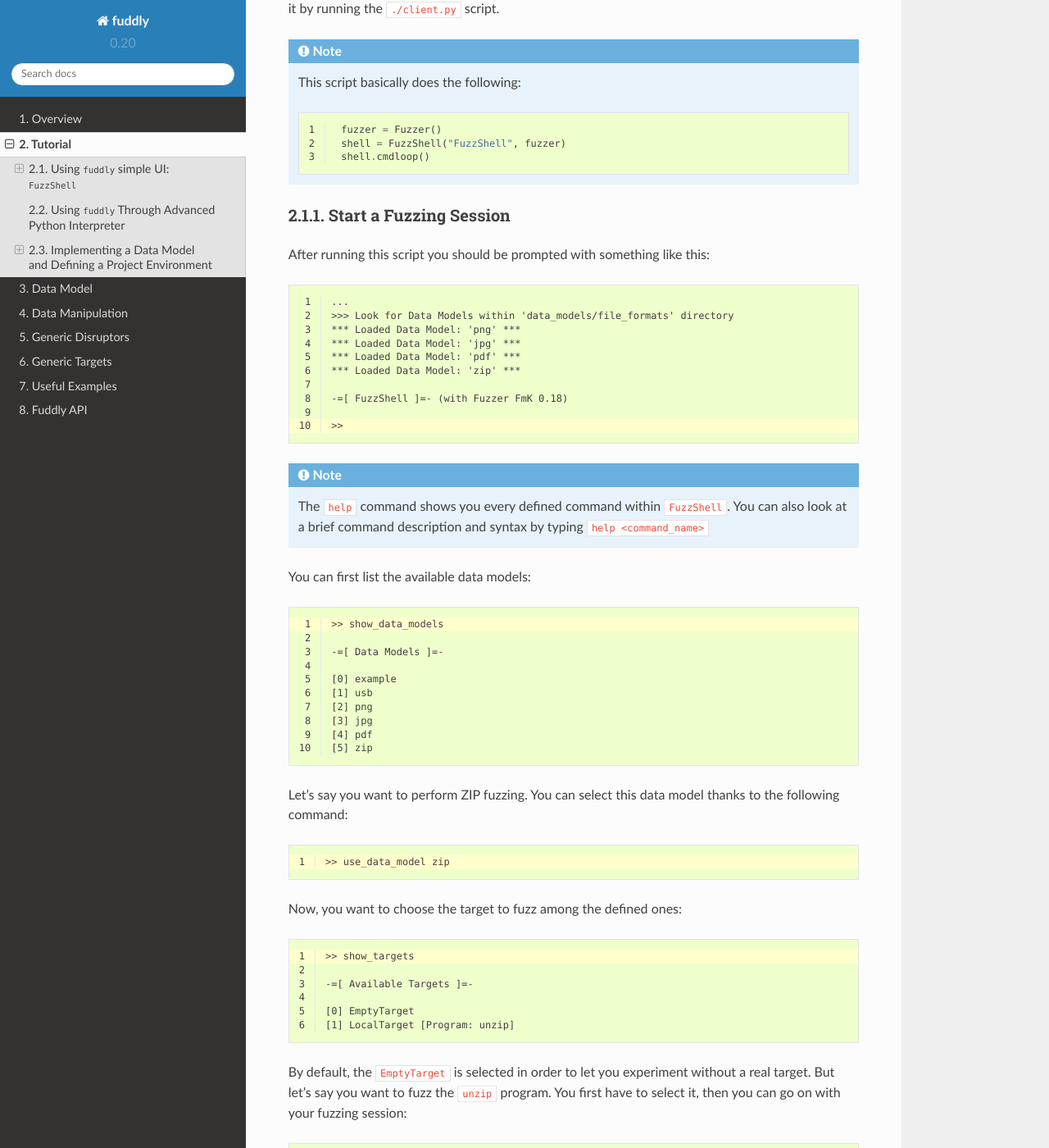
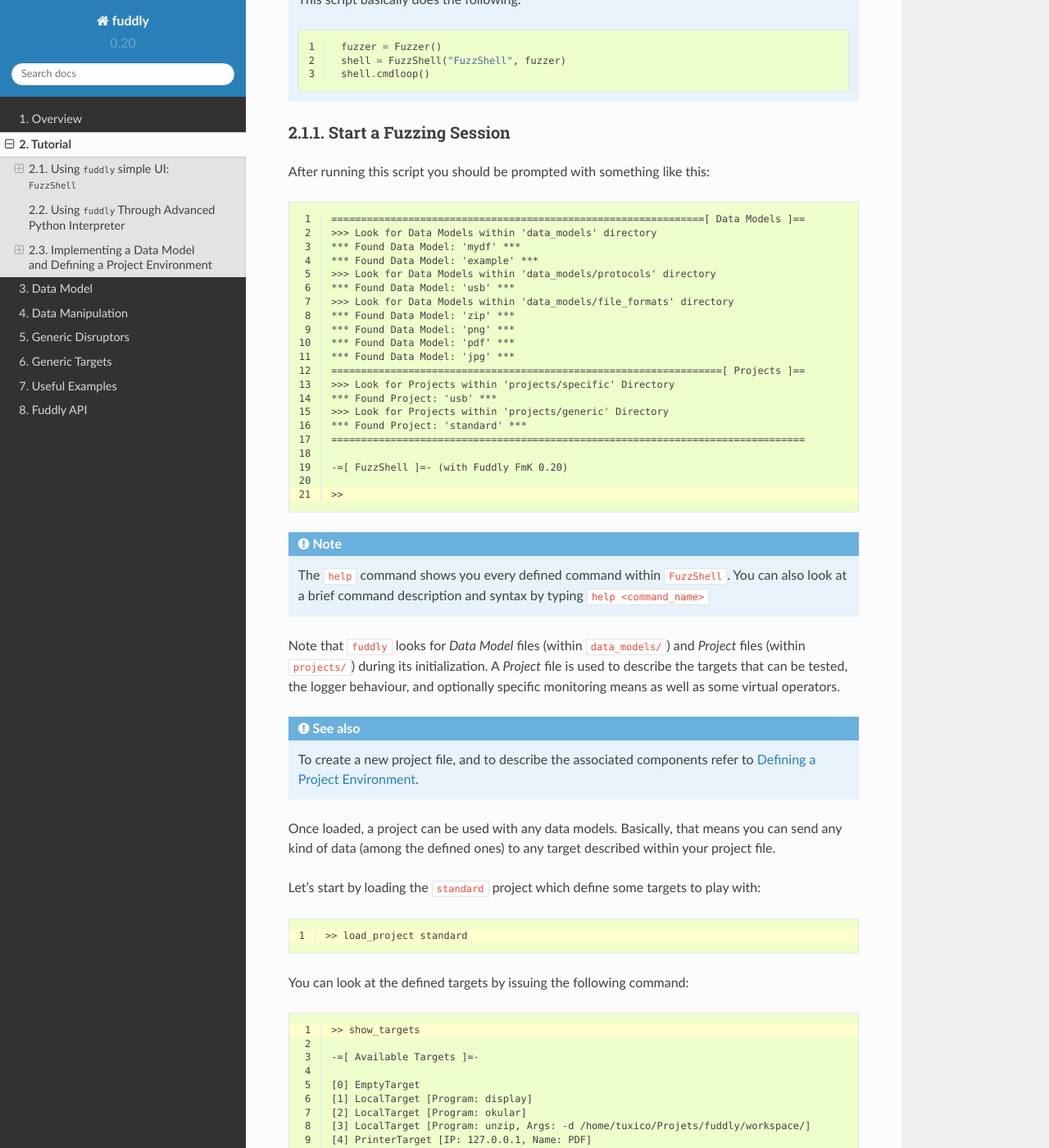
Before and after one commit to k0retux/fuddly, a Sphinx documentation site: the page built from docs/source/tutorial.rst, in a window 1280 px wide and 1400 px high, scrolled down 465 px. Shown: the whole window at 82% size. Built offline with Sphinx 7.4.7 and the Read the Docs theme 2.0.0, drawn with Linux system fonts in a browser that asks for light colours; some of the changed text lies outside the part shown.

Commit message:
Update tutorial documentation + bugfix + polish
- update tutorial documentation related to project-centric fuddly
  reorganization
- fix bug in run_project()
- rename Fuzzer.enable_fuzzing() by Fuzzer.launch()

```diff
--- a/docs/source/tutorial.rst
+++ b/docs/source/tutorial.rst
@@ -40,16 +37,27 @@
 
 .. code-block:: none
    :linenos:
-   :emphasize-lines: 10
-
-   ...
+   :emphasize-lines: 21
+
+   ===============================================================[ Data Models ]==
+   >>> Look for Data Models within 'data_models' directory
+   *** Found Data Model: 'mydf' ***
+   *** Found Data Model: 'example' ***
+   >>> Look for Data Models within 'data_models/protocols' directory
+   *** Found Data Model: 'usb' ***
    >>> Look for Data Models within 'data_models/file_formats' directory
-   *** Loaded Data Model: 'png' ***
-   *** Loaded Data Model: 'jpg' ***
-   *** Loaded Data Model: 'pdf' ***
-   *** Loaded Data Model: 'zip' ***
-
-   -=[ FuzzShell ]=- (with Fuzzer FmK 0.18)
+   *** Found Data Model: 'zip' ***
+   *** Found Data Model: 'png' ***
+   *** Found Data Model: 'pdf' ***
+   *** Found Data Model: 'jpg' ***
+   ==================================================================[ Projects ]==
+   >>> Look for Projects within 'projects/specific' Directory
+   *** Found Project: 'usb' ***
+   >>> Look for Projects within 'projects/generic' Directory
+   *** Found Project: 'standard' ***
+   ================================================================================
+
+   -=[ FuzzShell ]=- (with Fuddly FmK 0.20)
 
    >>
 
@@ -57,95 +65,143 @@
    ``FuzzShell``. You can also look at a brief command description and
    syntax by typing ``help <command_name>``
 
-You can first list the available data models:
+Note that ``fuddly`` looks for *Data Model* files (within
+``data_models/``) and *Project* files (within ``projects/``) during
+its initialization. A *Project* file is used to describe the targets
+that can be tested, the logger behaviour, and optionally specific
+monitoring means as well as some virtual operators.
+
+.. seealso:: To create a new project file, and to describe the
+             associated components refer to :ref:`tuto:project`.
+
+Once loaded, a project can be used with any data models. Basically,
+that means you can send any kind of data (among the defined ones) to
+any target described within your project file.
+
+Let's start by loading the ``standard`` project which define some
+targets to play with:
+
 
 .. code-block:: none
    :linenos:
    :emphasize-lines: 1
 
-   >> show_data_models
-
-   -=[ Data Models ]=-
-
-   [0] example
-   [1] usb
-   [2] png
-   [3] jpg
-   [4] pdf
-   [5] zip
-
-Let's say you want to perform ZIP fuzzing. You can select this data
-model thanks to the following command:
+   >> load_project standard
+
+You can look at the defined targets by issuing the following command:
 
 .. code-block:: none
    :linenos:
    :emphasize-lines: 1
 
-   >> use_data_model zip
-
-Now, you want to choose the target to fuzz among the defined ones:
-
-.. code-block:: none
-   :linenos:
-   :emphasize-lines: 1
-
    >> show_targets
 
    -=[ Available Targets ]=-
 
    [0] EmptyTarget
-   [1] LocalTarget [Program: unzip]
+   [1] LocalTarget [Program: display]
+   [2] LocalTarget [Program: okular]
+   [3] LocalTarget [Program: unzip, Args: -d /home/tuxico/Projets/fuddly/workspace/]
+   [4] PrinterTarget [IP: 127.0.0.1, Name: PDF]
+   [5] NetworkTarget [localhost:54321, localhost:12345]
+
 
 By default, the ``EmptyTarget`` is selected in order to let you
 experiment without a real target. But let's say you want to fuzz the
-``unzip`` program. You first have to select it, then you can go on
-with your fuzzing session:
+``unzip`` program. You first have to select it:
 
 .. code-block:: none
    :linenos:
    :emphasize-lines: 1
 
-   >> set_target 1
-
-   >> enable_fuzzing
-   *** Logger is started
-   *** Target initialization
-   *** Monitor is started
+   >> set_target 3
+
+
+.. seealso::
+   In order to define new targets, look at :ref:`targets-def`.
+
+.. seealso::
+   ``Target`` (\ :class:`fuzzfmk.target.Target`) configuration cannot
+   be changed dynamically within ``FuzzShell``. But you can do it
+   through any python interpreter, by directly manipulating the
+   related ``Target`` object. Look at :ref:`fuddly-advanced`.
+
+
+You also need to choose a *Data Model* that you want to use with the
+selected target. For that purpose you can first list the available
+data models:
+
+.. code-block:: none
+   :linenos:
+   :emphasize-lines: 1
+
+   >> show_data_models
+
+   -=[ Data Models ]=-
+
+   [0] mydf
+   [1] example
+   [2] usb
+   [3] zip
+   [4] png
+   [5] pdf
+   [6] jpg
+
+
+As we select the ``unzip`` program as a target, we may want to
+perform ZIP fuzzing ;) Thus we select this data model by issuing the
+following command:
+
+.. code-block:: none
+   :linenos:
+   :emphasize-lines: 1
+
+   >> load_data_model zip
+
+And then we launch the loaded project and all the components by
+issuing the following command:
+
+.. code-block:: none
+   :linenos:
+   :emphasize-lines: 1
+
+   >> launch
+
+   *** Data Model 'zip' loaded ***
+   *** Logger is started ***
+   *** Target initialization ***
+   *** Monitor is started ***
 
    *** [ Fuzz delay = 0 ] ***
    *** [ Number of data sent in burst = 1 ] ***
    *** [ Target health-check timeout = 10 ] ***
    >>
 
-.. seealso::
-
-   In order to define new targets, look at :ref:`targets-def`.
-
-.. seealso::
-
-   ``Target`` (\ :class:`fuzzfmk.target.Target`) configuration cannot be changed within ``FuzzShell``, but you
-   can do it through any python interpreter, by directly manipulating
-   the related ``Target`` object. Look at :ref:`fuddly-advanced`.
 
 .. note::
-
-   If you already know the data model and the target to use, you can
-   directly launch your session thanks to the command
-   ``enable_data_model``. The previous commands collapse then to
-   ``enable_data_model zip 1``.
-
-We see that internal parameters take default values, namely:
-
-- The fuzzing delay, which allows you to set a minimum delay between
-  two data emission. (Can be changed through the command
-  ``set_delay``).
-
-- The maximum number of data that will be sent in burst, thus
-  ignoring the fuzzing delay. (Can be changed through the command
-  ``set_burst``)
-
-- The timeout value for checking target's health. (Can be changed
-  through the command ``set_timeout``)
+   Note that just after the project is launched, some internal parameters
+   are displayed, namely:
+
+   - The fuzzing delay, which allows you to set a minimum delay between
+     two data emission. (Can be changed through the command
+     ``set_delay``).
+   - The maximum number of data that will be sent in burst, thus
+     ignoring the fuzzing delay. (Can be changed through the command
+     ``set_burst``)
+   - The timeout value for checking target's health. (Can be changed
+     through the command ``set_timeout``)
+
+
+Finally, note that if you know the target from the project file you
+want to interact with, you can directly launch your project thanks to
+the command ``run_project``. Basically by issuing ``run_project
+standard 1``, you will automatically trigger the commands we just
+talked about. Note this command will initially load the default data
+model defined in the ``standard`` project file, which is the imaginary
+data model used by our tutorial (``mydf``). If you want to load
+another data model at any time while your project is launched, use
+simply the command ``load_data_model`` with the name of the data model
+you want to use, and that's all.
 
 
 Send malformed ZIP files to the target (manually)
@@ -352,7 +408,6 @@
 to corrupt can be chosen.
 
 .. note::
-
    As the data model of ``fuddly`` is built on directed graphs, we
    call *paths* in ``fuddly`` the graph paths of the graph
    representing the data. For more information on fuddly data model
@@ -642,8 +697,8 @@
 ``<target_id>`` is picked up through the IDs displayed by the command
 ``show_targets``
 
-Finally, if you want to switch to a new data model while a data model
-is already loaded, simply issue the command ``enable_data_model
+Finally, if you want to switch to a new data model while a project is
+already launched, simply issue the command ``load_data_model
 <data_model_name>`` to let fuddly do the job for you.
 
 
@@ -656,27 +711,32 @@
 that affect the target and to automatically decide on the following
 steps based on thoughtful criteria.
 
-Let's take the example of an already defined operator that
-targets programs handling JPG files.
+Let's take the example of a fuzzing operator defined in the
+``standard`` project, and use it to fuzz JPG files and send them to
+the ``display`` program---target number 3.
 
 .. seealso:: To define your own operators refer to
              :ref:`tuto:operator`.
 
-First, we need to load the JPG data model and select a target we want
-to fuzz, for instance the ``display`` program. You can do it in one
-line by issuing the following command::
-
-  >> enable_data_model jpg 1
-
-The last parameter is the identifier of the target. It's a shortcut to
-what have been presented in section :ref:`tuto:start-fuzzshell`. If
-you issue the command ``show_targets`` you will notice the enabled
-target as it is highlighted in the console, like you can see in the
-figure `bellow <#target-enabled>`_.
+First, we need to launch the project ``standard`` and to specify the
+target number 3. You can do it in one line by issuing the following
+command::
+
+  >> run_project standard 3
+
+The last parameter of is the identifier of the
+target. It's a shortcut to what have been presented in section
+:ref:`tuto:start-fuzzshell`. If you issue the command ``show_targets``
+you will notice the enabled target as it is highlighted in the
+console, like you can see in the figure `bellow <#target-enabled>`_.
 
 .. _target-enabled:
 .. figure::  images/target_enabled.png
    :align:   center
+
+You can now load the JPG data model::
+
+  >> load_data_model jpg
 
 Then, you can look at the available operators and learn about their
 parameters by issuing the command::
@@ -738,28 +794,51 @@
 :ref:`tuto:start-fuzzshell`) are backed by a method of the class
 :class:`fuzzfmk.plumbing.Fuzzer`.
 
-Below we demonstrate some commands:
+Here under some basic commands to start with:
 
 .. code-block:: python
    :linenos:
 
-   # To show the available data models
+
+   # To show the available projects
+   fmk.show_projects()
+
+   # Contains the list of all the Project objects available
+   fmk.prj_list
+
+   # Load the ``standard`` project by name
+   fmk.load_project(name='standard')
+
+   # Show available targets for this project
+   fmk.show_targets()
+
+   # Select the target with ID ``3``
+   fmk.set_target(3)
+
+   # To show all the available data models
    fmk.show_data_models()
 
    # Contains the list of all the DataModel objects available
    fmk.dm_list
 
-   # Enable the ZIP data model by name, and select the target with ID ``1``
-   fmk.enable_data_model(name='zip', tg=1)
-
-   # Reference to the currently loaded data model, in this case the ZIP one
+   # Load the ZIP data model by name
+   fmk.load_data_model(name='zip')
+
+   # Reference to the currently loaded data model, in our case the ZIP one
    fmk.dm
 
-   # Reload all sub-systems and data model definitions and choose the target 0
+   # Launch the project and all the related components
+   fmk.launch()
+
+   # Reference to the currently launched project, in our case ``standard``
+   fmk.prj
+
+   # To launch the ``standard`` project with the target number ``3``
+   # and the ZIP data model in one line
+   fmk.run_project(name='standard', tg=3, dm_name='zip')
+
+   # Reload all sub-systems and data model definitions and choose the target ``0``
    fmk.reload_all(tg_num=0)
-
-   # Show available targets for this data model
-   fmk.show_targets()
 
    # Show a list of the registered data type within the data model
    fmk.show_dm_data_identifiers()
```
Also changed, not shown: other parts of docs/source/tutorial.rst (+3 -9 lines), docs/source/images/target_enabled.png, 1 other file.
